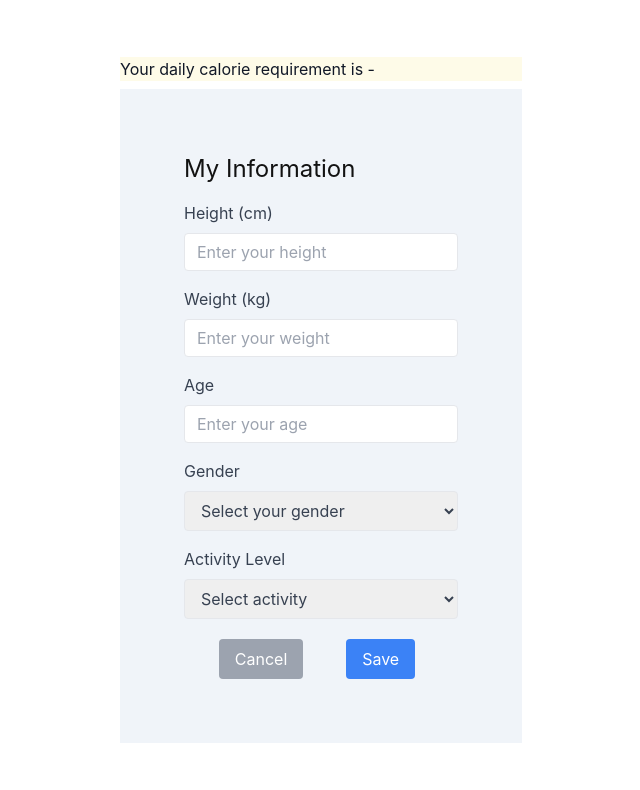
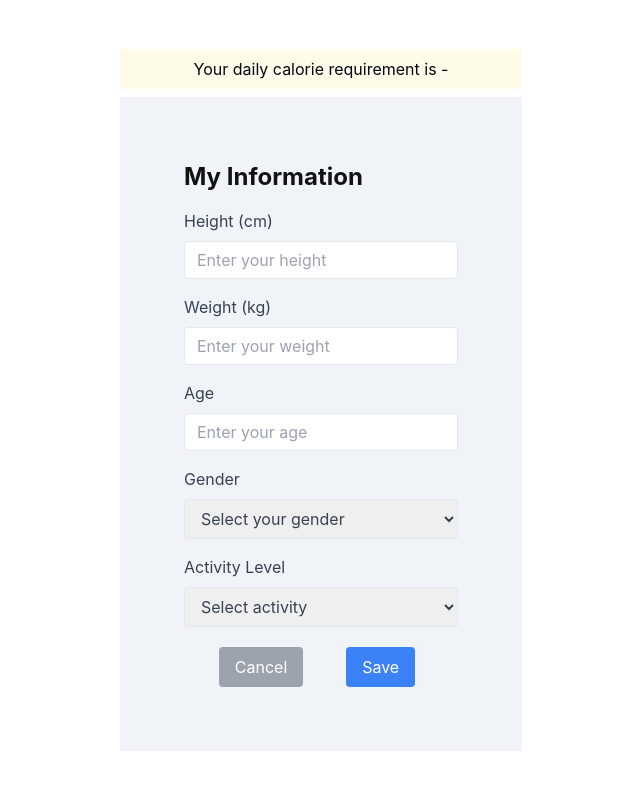
Before and after one commit to dileephq/fitness-tracker, a React (Vite) app: page /my-information in a window 1280 px wide. Shown: the top 790 px of the page, without its empty margins (319-959 px from the left). Built offline with nearby package versions, Linux system fonts and the light colour scheme.

Commit message:
tweaked my information styles a bit

```diff
--- a/src/MyInformation/MyInformation.tsx
+++ b/src/MyInformation/MyInformation.tsx
@@ -2,11 +2,11 @@ function MyInformation() {
   return (
     <div className="container mx-auto h-screen flex items-center justify-center">
       <div className="flex-col">
-        <p className="block text-gray-900 font-normal mb-2 bg-my-bg-yellow">
+        <p className="block text-gray-950 text-center font-normal mb-2 bg-my-bg-yellow p-2">
           Your daily calorie requirement is -
         </p>
         <div className="p-16 bg-my-bg-gray">
-          <h1 className="text-2xl font-normal mb-4">My Information</h1>
+          <h1 className="text-2xl font-bold mb-4">My Information</h1>
 
           <div className="mb-4">
             <label
```
